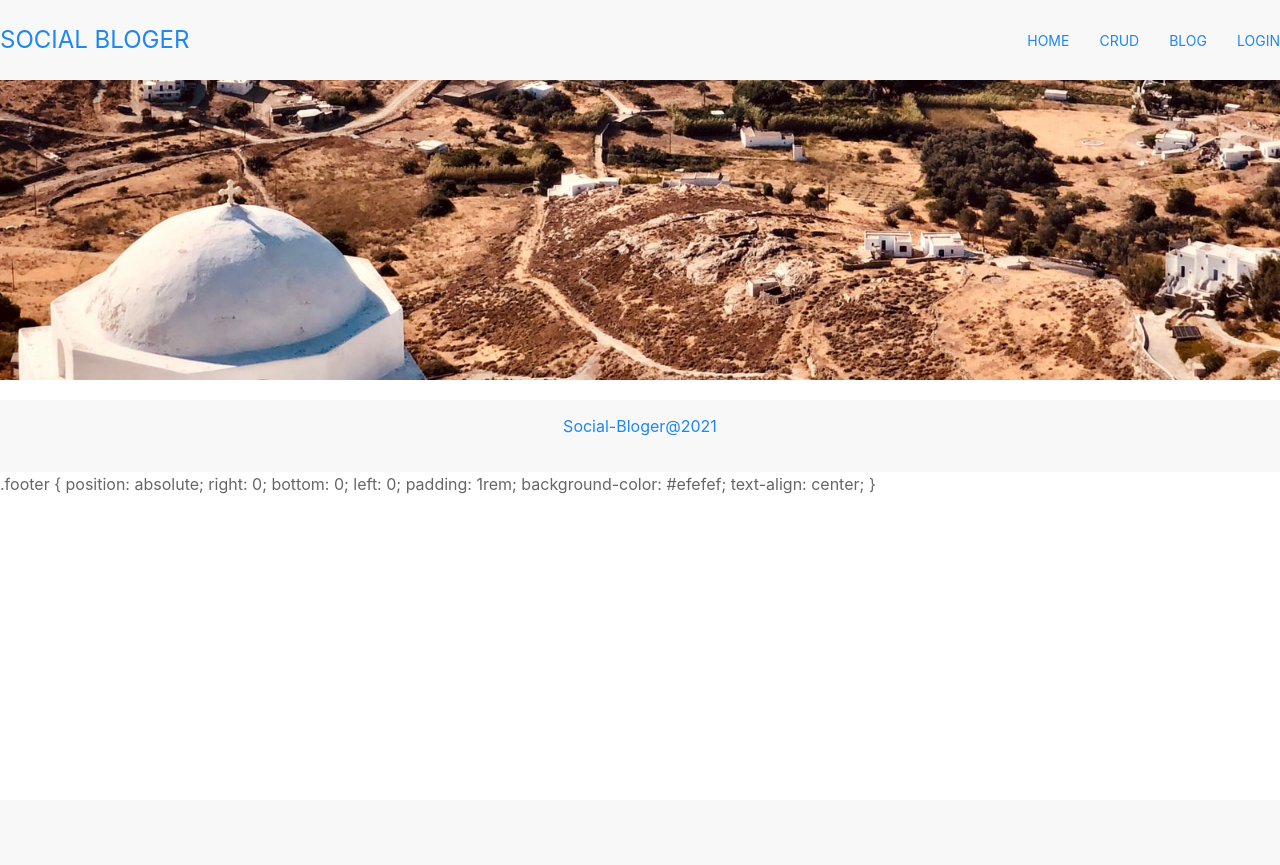
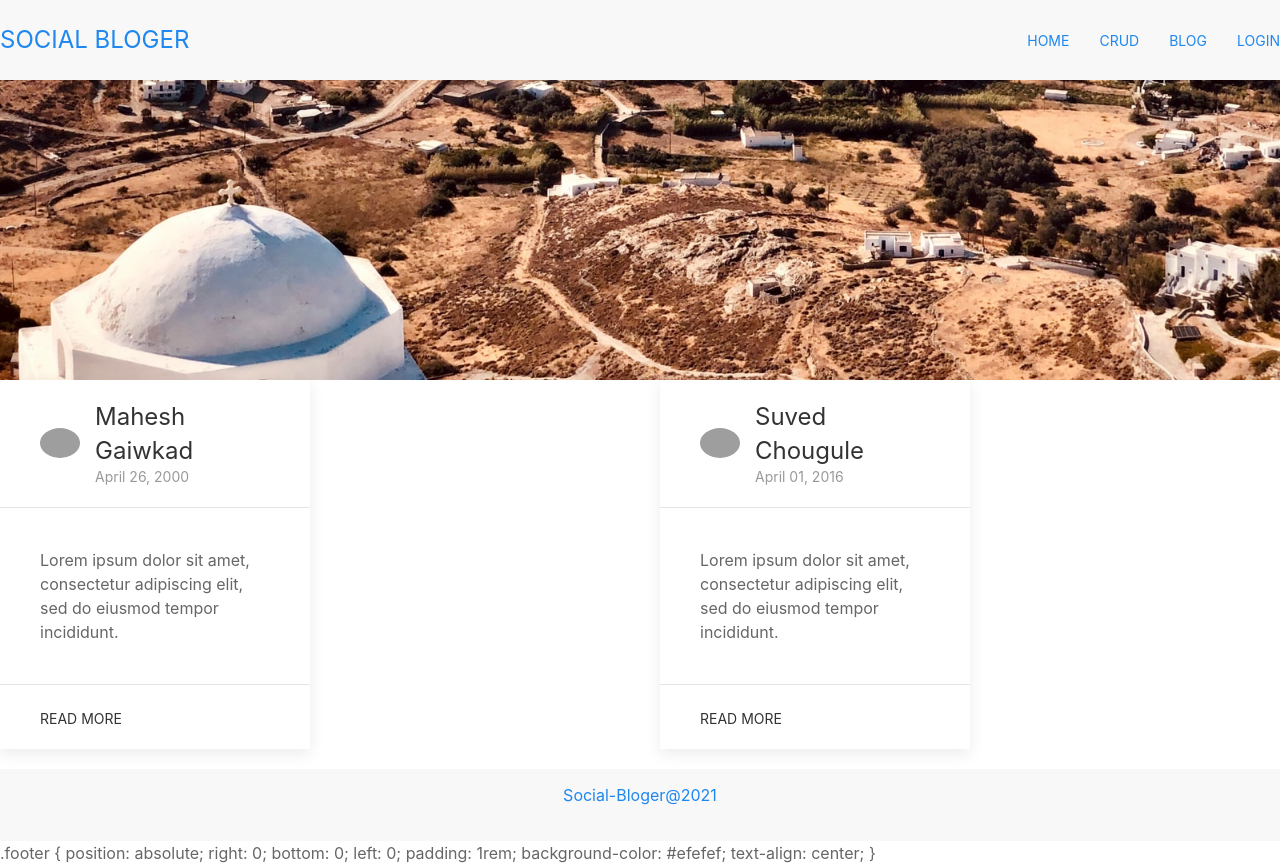
Before and after one commit to monstermahi982/blog_with_django, a Django app: page / in a window 1280 px wide. Before the commit the page ends 494 px from the top, so only its background shows below. Run offline with Django 3.2, Linux system fonts and the light colour scheme; some libraries are stand-ins or nearby versions; grey boxes are pictures that could not be loaded.

Commit message:
added contributor cards

```diff
--- a/templates/index.html
+++ b/templates/index.html
@@ -28,6 +28,53 @@
 
     </div>
 
+    <div class="uk-child-width-1-2@s uk-grid-match" uk-grid>
+        <div>
+            <div class="uk-card uk-card-default uk-width-1-2@m">
+                <div class="uk-card-header">
+                    <div class="uk-grid-small uk-flex-middle" uk-grid>
+                        <div class="uk-width-auto">
+                            <img class="uk-border-circle" width="40" height="40" src="images/avatar.jpg">
+                        </div>
+                        <div class="uk-width-expand">
+                            <h3 class="uk-card-title uk-margin-remove-bottom">Mahesh Gaiwkad</h3>
+                            <p class="uk-text-meta uk-margin-remove-top"><time datetime="2016-04-01T19:00">April 26, 2000</time></p>
+                        </div>
+                    </div>
+                </div>
+                <div class="uk-card-body">
+                    <p>Lorem ipsum dolor sit amet, consectetur adipiscing elit, sed do eiusmod tempor incididunt.</p>
+                </div>
+                <div class="uk-card-footer">
+                    <a href="#" class="uk-button uk-button-text">Read more</a>
+                </div>
+            </div>
+        </div>
+
+
+        <div>
+            <div class="uk-card uk-card-default uk-width-1-2@m">
+                <div class="uk-card-header">
+                    <div class="uk-grid-small uk-flex-middle" uk-grid>
+                        <div class="uk-width-auto">
+                            <img class="uk-border-circle" width="40" height="40" src="images/avatar.jpg">
+                        </div>
+                        <div class="uk-width-expand">
+                            <h3 class="uk-card-title uk-margin-remove-bottom">Suved Chougule</h3>
+                            <p class="uk-text-meta uk-margin-remove-top"><time datetime="2016-04-01T19:00">April 01, 2016</time></p>
+                        </div>
+                    </div>
+                </div>
+                <div class="uk-card-body">
+                    <p>Lorem ipsum dolor sit amet, consectetur adipiscing elit, sed do eiusmod tempor incididunt.</p>
+                </div>
+                <div class="uk-card-footer">
+                    <a href="#" class="uk-button uk-button-text">Read more</a>
+                </div>
+            </div>
+        </div>
+    </div>
+
 </div>
 
 {% endblock content %}
```
